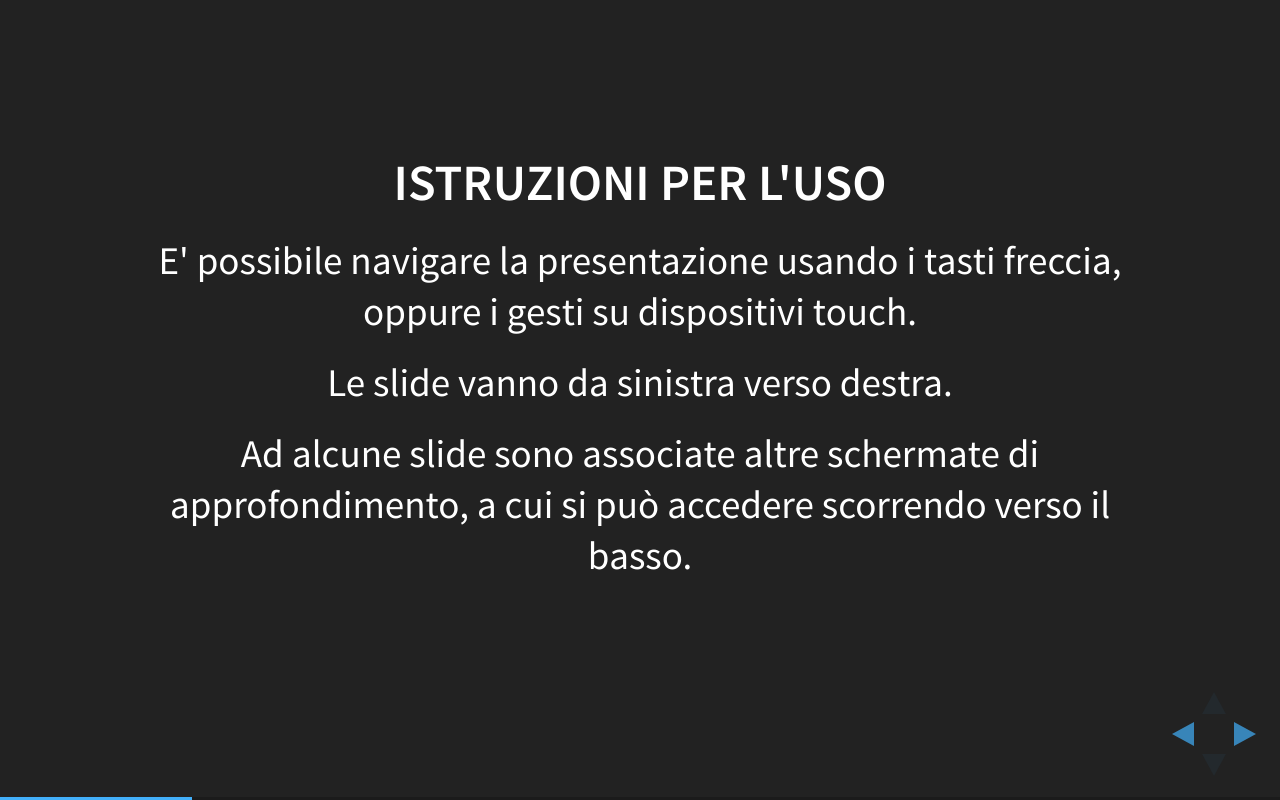
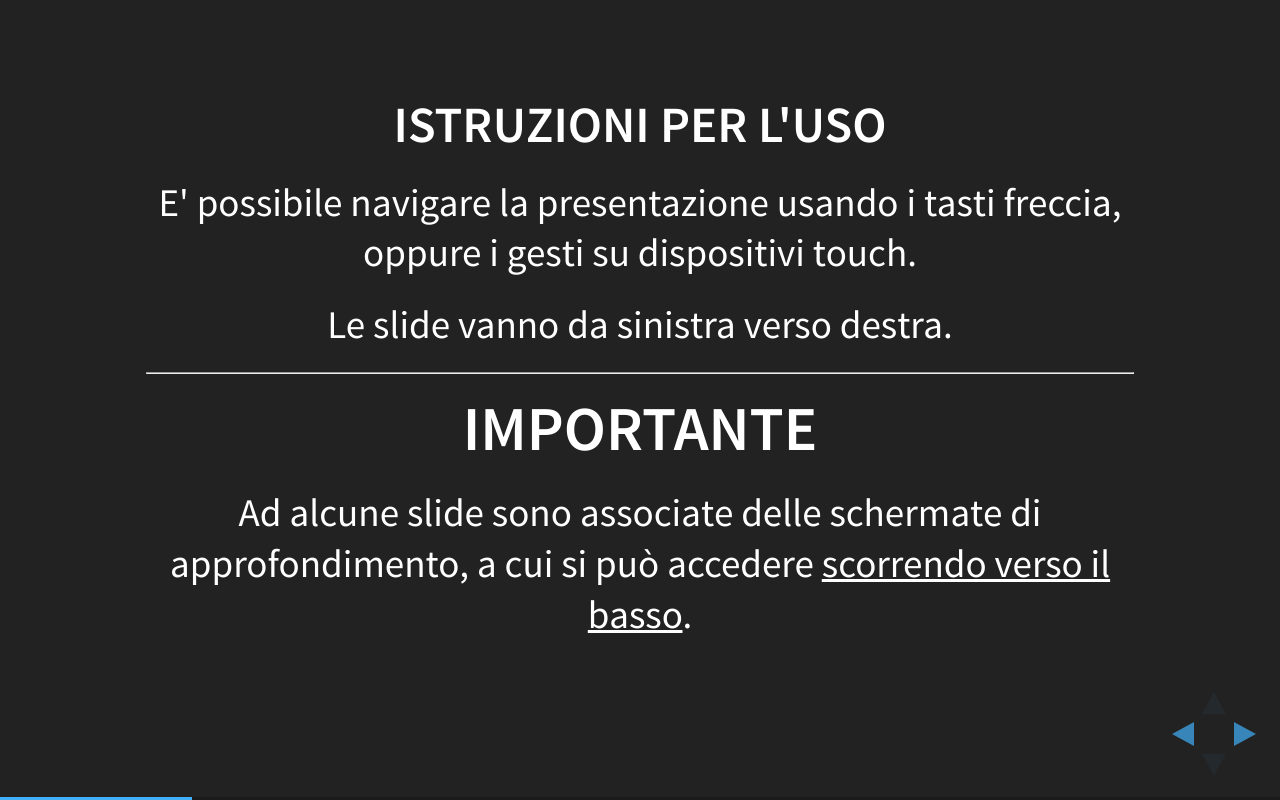
Before and after one commit to CapacitorSet/capacitorset.github.io, a website: page temperature/index.jade in a window 1280 px wide. Both pictures are taken after a click on the button 1251 px from the left and 734 px from the top of the page. Drawn offline with nearby package versions, Linux system fonts and the light colour scheme; some packages are replaced by stand-ins of ours; files that its build step writes are made by us from their sources.

Commit message:
Aggiunto focus sulla storia di scendere per vedere le slide

```diff
--- a/temperature/index.jade
+++ b/temperature/index.jade
@@ -77,8 +77,10 @@ html(lang='it')
 						E' possibile navigare la presentazione usando i tasti freccia, oppure i gesti su dispositivi touch.
 					p.
 						Le slide vanno da sinistra verso destra.
+					hr
+					h2 Importante
 					p.
-						Ad alcune slide sono associate altre schermate di approfondimento, a cui si può accedere scorrendo verso il basso.
+						Ad alcune slide sono associate delle schermate di approfondimento, a cui si può accedere <u>scorrendo verso il basso</u>.
 				section
 					section
 						h3 Obiettivo
```
Also changed, not shown: temperature/index.html.
